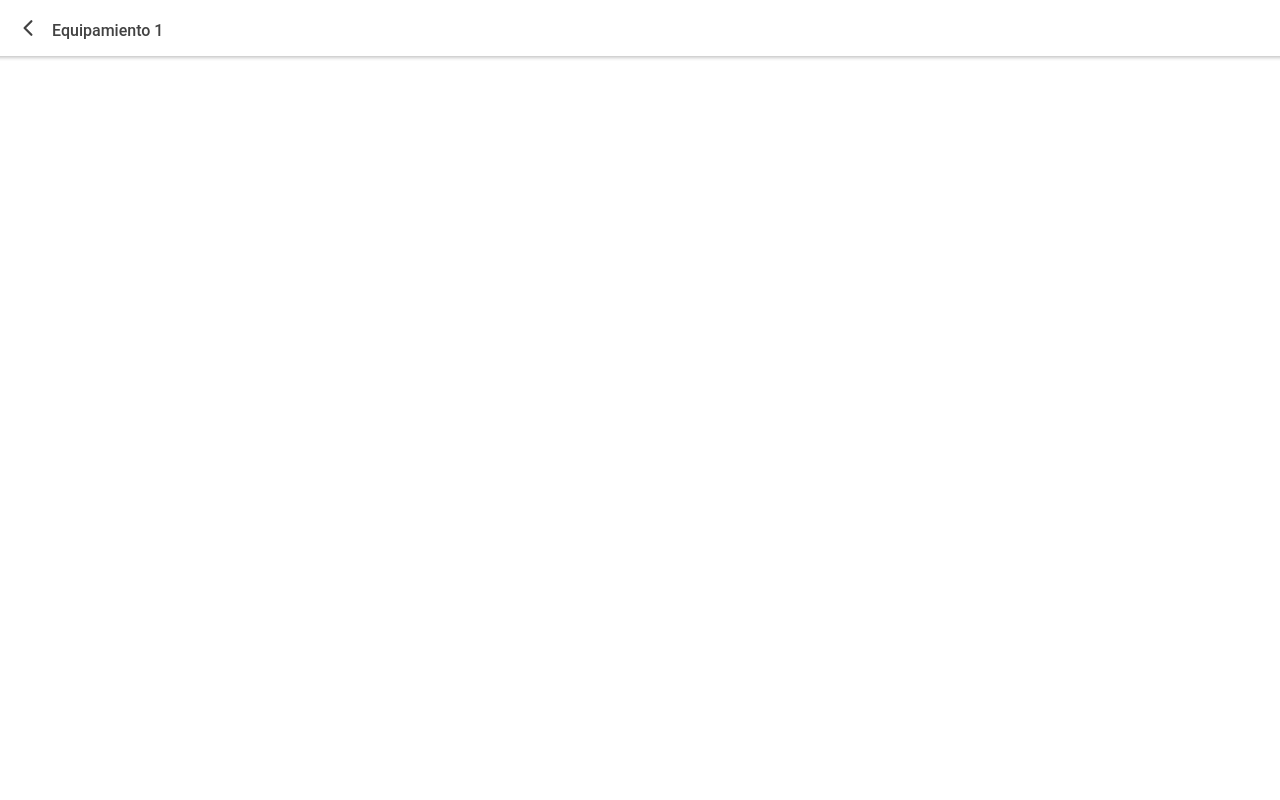
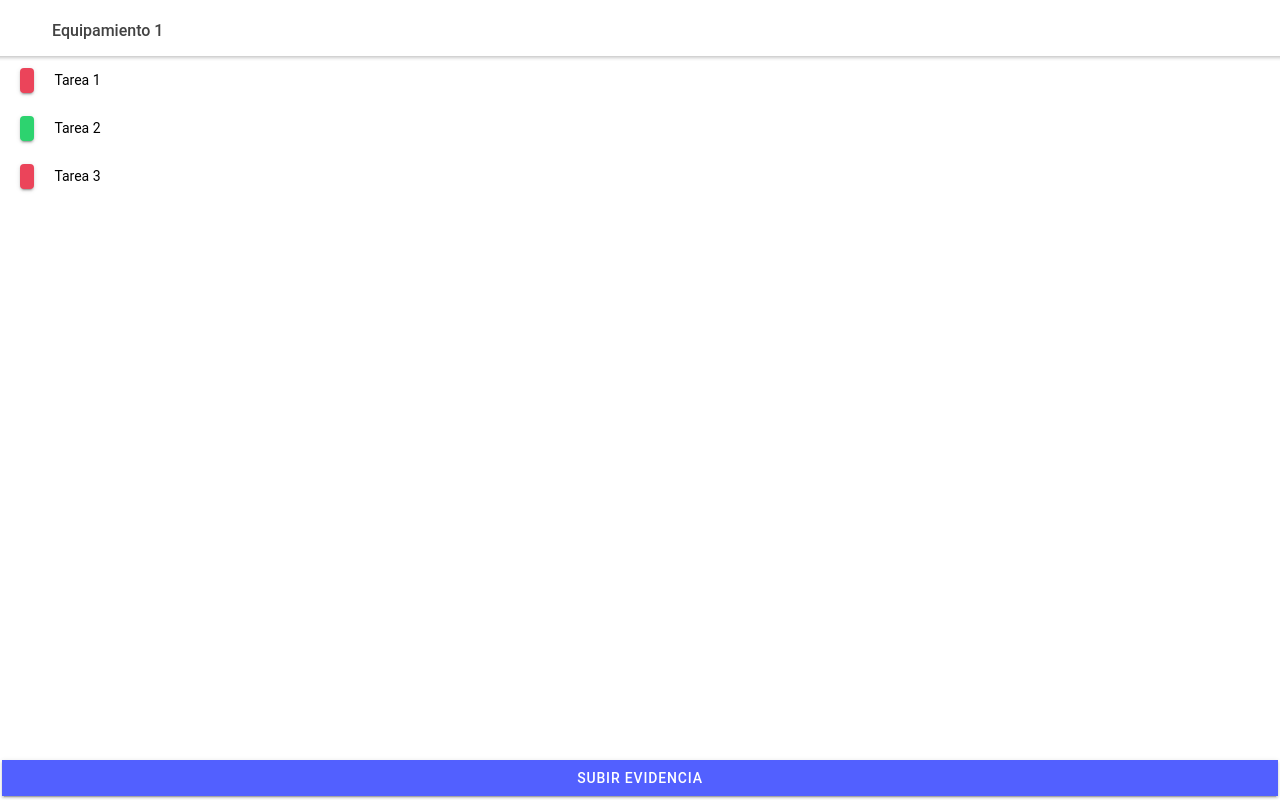
Before and after one commit to Shpm21/PROYECT-MINERA-FRONTEND, a React (Create React App) app: page /equipment_tasks/1 in a window 1280 px wide. Built offline with nearby package versions, Linux system fonts and the light colour scheme.

Commit message:
delete unused import

```diff
--- a/src/pages/ViewTasksFromEquipment/ViewTasksFromEquipment.tsx
+++ b/src/pages/ViewTasksFromEquipment/ViewTasksFromEquipment.tsx
@@ -1,27 +1,50 @@
 import {
   IonBackButton,
+  IonButton,
   IonButtons,
   IonContent,
   IonHeader,
+  IonIcon,
+  IonItem,
+  IonLabel,
   IonPage,
   IonToolbar,
   useIonViewWillEnter
 } from '@ionic/react'
-import { useState } from 'react'
+import { useEffect, useState } from 'react'
 import { useParams } from 'react-router'
 import { Equipment, getEquipment } from '../../data/equipment'
+import { changeDoneStatus, getTasks, Task } from '../../data/task'
+import './ViewTasksFromEquipment.css'
 
 const ViewTasksFromEquipment: React.FC = () => {
   const params = useParams<{ id: string }>()
   const [equipment, setEquipment] = useState<Equipment>()
+  const [tasks, setTasks] = useState<Task[]>([])
   const [isLoading, setIsLoading] = useState<boolean>(true)
+  const [changeColor, setChangeColor] = useState<boolean>(false)
 
   useIonViewWillEnter(() => {
     setIsLoading(true)
     const equipment = getEquipment(parseInt(params.id, 10))
     setEquipment(equipment)
+    const t = getTasks()
+    setTasks(t)
     setIsLoading(false)
+    //checkbox-outline
   })
+
+  useEffect(() => {
+    const t = getTasks()
+    setTasks(t)
+  }, [changeColor])
+
+  const changeStatusTask = (task: Task) => {
+    changeDoneStatus(task.id)
+    setTasks(getTasks())
+    setChangeColor(!changeColor)
+  }
+
   return (
     <IonPage id="view-equipment-maintainer-page">
       <IonHeader translucent>
@@ -39,7 +62,33 @@ const ViewTasksFromEquipment: React.FC = () => {
       <IonContent fullscreen>
         {!isLoading ? (
           equipment ? (
-            <></>
+            tasks ? (
+              <>
+                {tasks.map((task) => (
+                  // <IonItem routerLink={`/task/${task.id}`}>
+                  <IonItem lines="none">
+                    <IonButton
+                      slot="start"
+                      class="view-tasks-button"
+                      color={task.done ? 'success' : 'danger'}
+                      onClick={() => {
+                        changeStatusTask(task)
+                      }}
+                    >
+                      <IonIcon
+                        icon="checkbox-outline"
+                        class="view-tasks-icon"
+                      />
+                    </IonButton>
+                    <IonLabel className="ion-text-wrap">
+                      <h3>{task.description}</h3>
+                    </IonLabel>
+                  </IonItem>
+                ))}
+              </>
+            ) : (
+              <div>No hay tareas asignadas para este equipamiento</div>
+            )
           ) : (
             <div>Item no encontrado</div>
           )
@@ -47,6 +96,7 @@ const ViewTasksFromEquipment: React.FC = () => {
           <div>Cargando...</div>
         )}
       </IonContent>
+      <IonButton expand="full">Subir evidencia</IonButton>
     </IonPage>
   )
 }
```
